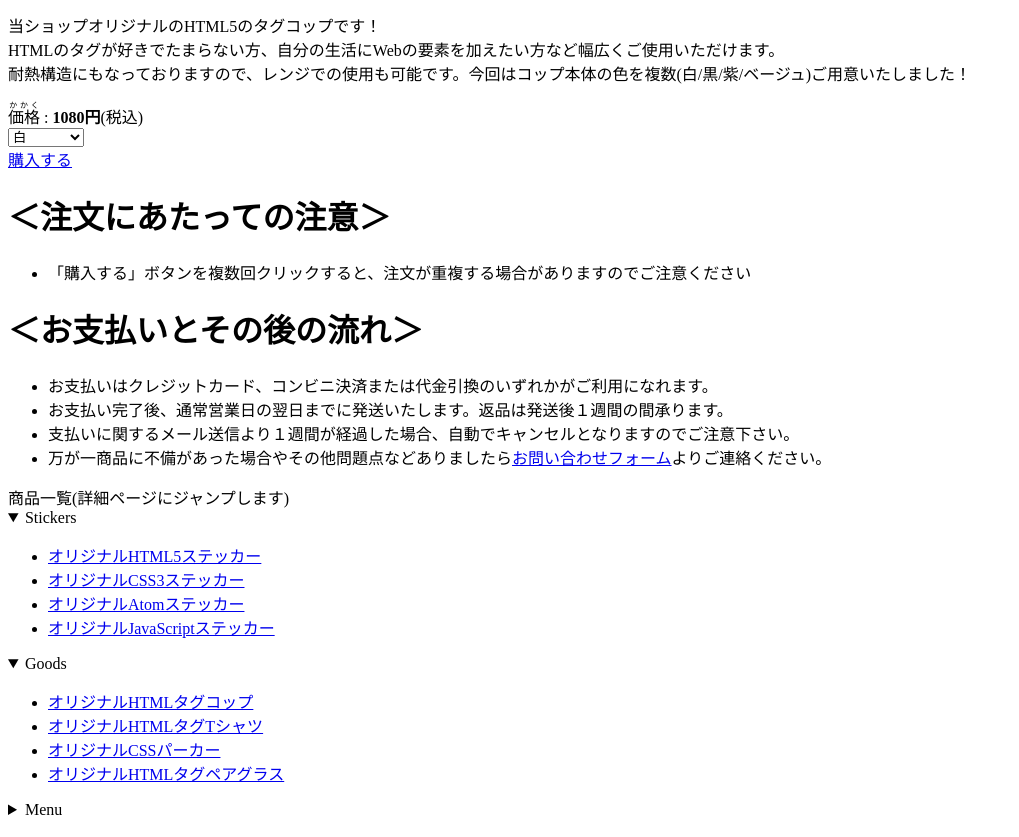
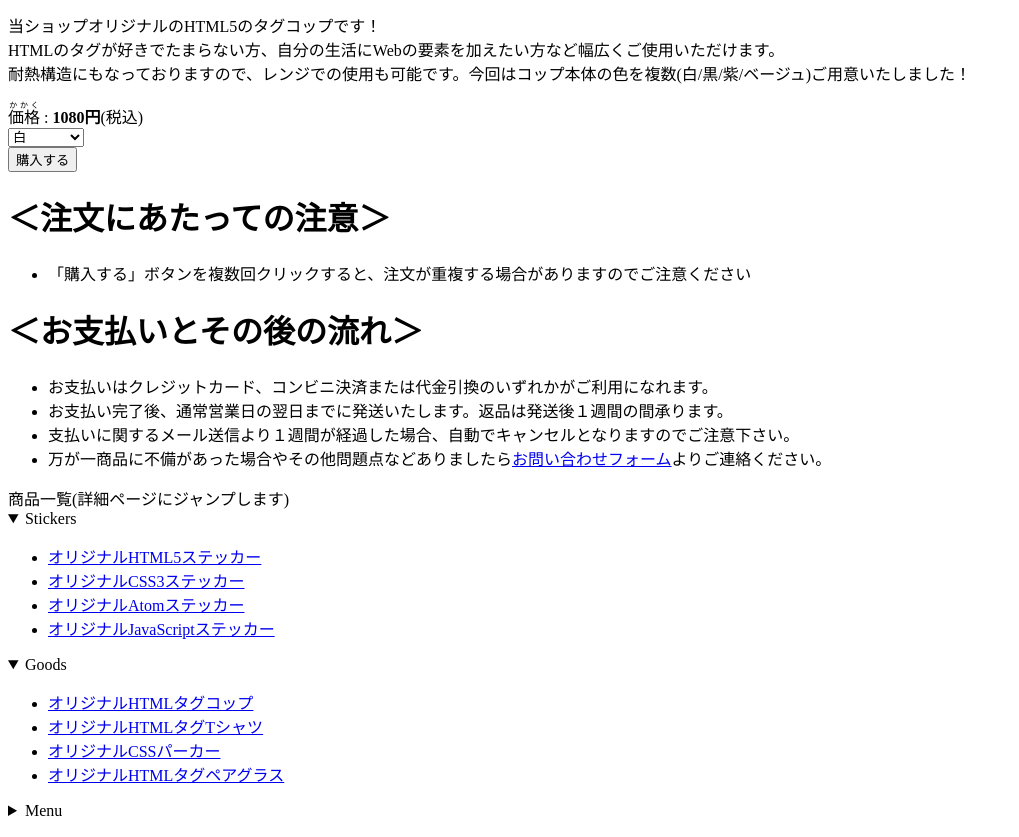
Before and after one commit to futyPnd/Web_design_practice01, a plain HTML site: page item05.html in a window 1280 px wide. Shown: the part 880-1717 px from the top of the page, without its empty margins (0-1019 px from the left). Drawn offline with Linux system fonts and the light colour scheme.

Commit message:
Change format

```diff
--- a/item05.html
+++ b/item05.html
@@ -23,15 +23,15 @@
     <div class="htmlsticker">
       <p>当ショップオリジナルのHTML5のタグコップです！<br>HTMLのタグが好きでたまらない方、自分の生活にWebの要素を加えたい方など幅広くご使用いただけます。<br>耐熱構造にもなっておりますので、レンジでの使用も可能です。今回はコップ本体の色を複数(白/黒/紫/ベージュ)ご用意いたしました！</p>
       <ruby>価格<rp>(</rp><rt>かかく</rt><rp>)</rp> : <strong>1080円</strong>(税込)</ruby><br>
-      <label for="color">
+      <form class="order" action="order.html" method="post">
         <select id="color" name="color">
           <option>白</option>
           <option>黒</option>
           <option>紫</option>
           <option>ベージュ</option>
-        </select>
-      </label><br>
-      <a href="order.html">購入する</a>
+        </select><br>
+        <input type="submit" name="order" value="購入する">
+      </form>
     </div>
     <div class="order">
       <h1>＜注文にあたっての注意＞</h1>
```
Also changed, not shown: item06.html (+4 -4 lines), item07.html (+4 -4 lines), item08.html (+4 -4 lines).
